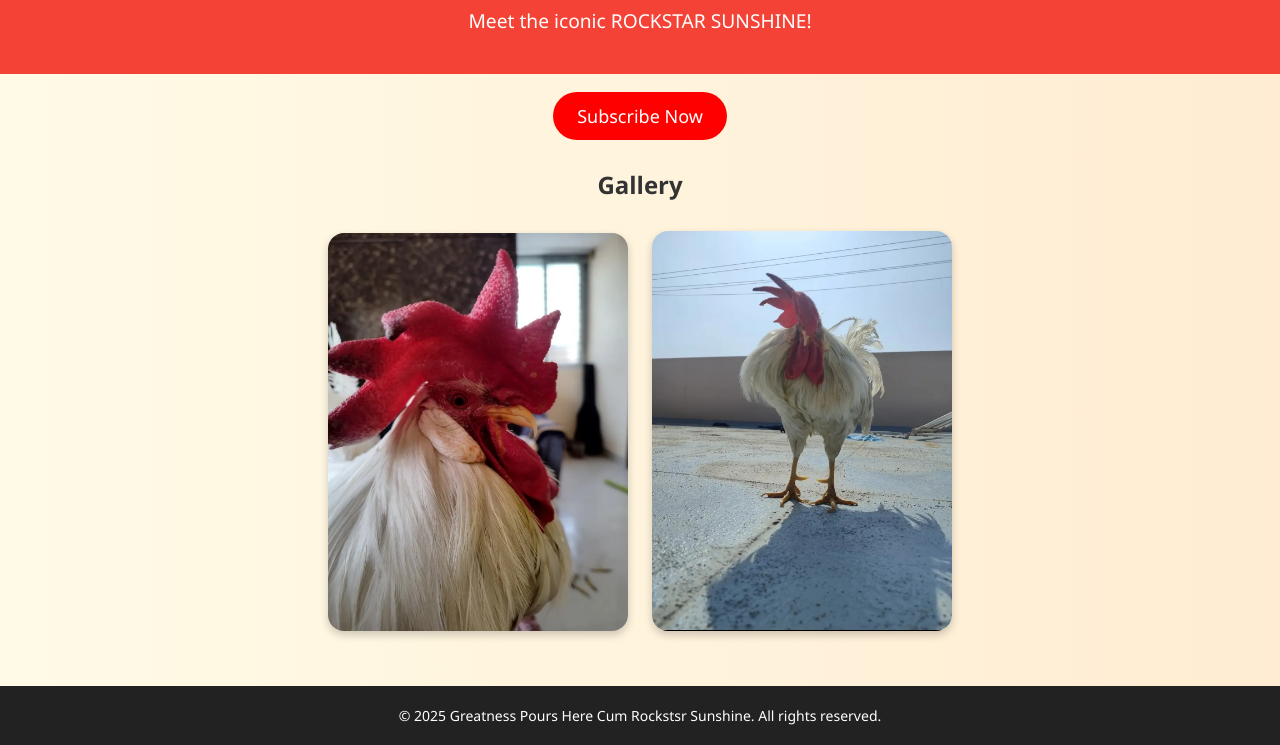
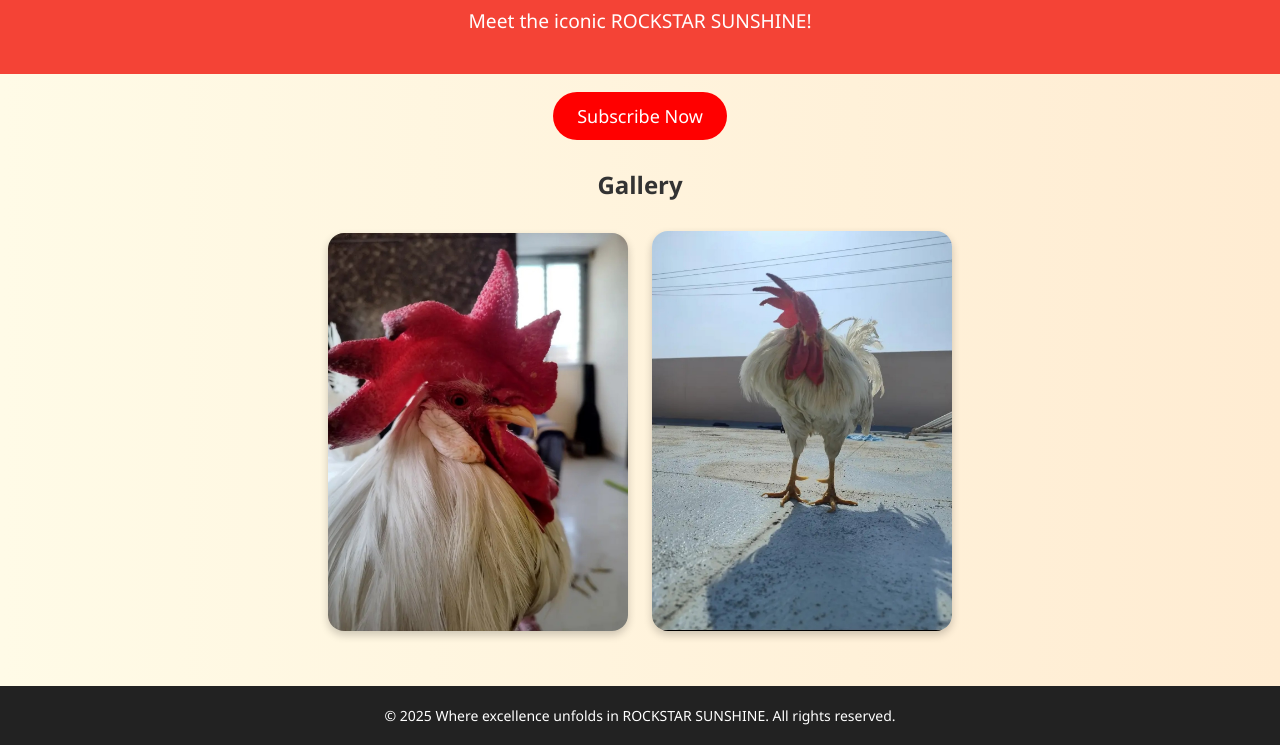
Before and after one commit to weirdrooster/GreatnessPoursHere, a plain HTML site: page index.html in a window 1280 px wide. Shown: the part 98-843 px from the top of the page. Drawn offline with Linux system fonts and the light colour scheme.

Commit message:
Update index.html

```diff
--- a/index.html
+++ b/index.html
@@ -73,7 +73,7 @@
   </div>
 
   <footer>
-    &copy; 2025 Greatness Pours Here Cum Rockstsr Sunshine. All rights reserved.
+    &copy; 2025 Where excellence unfolds in ROCKSTAR SUNSHINE. All rights reserved.
   </footer>
 
 </body>
```
